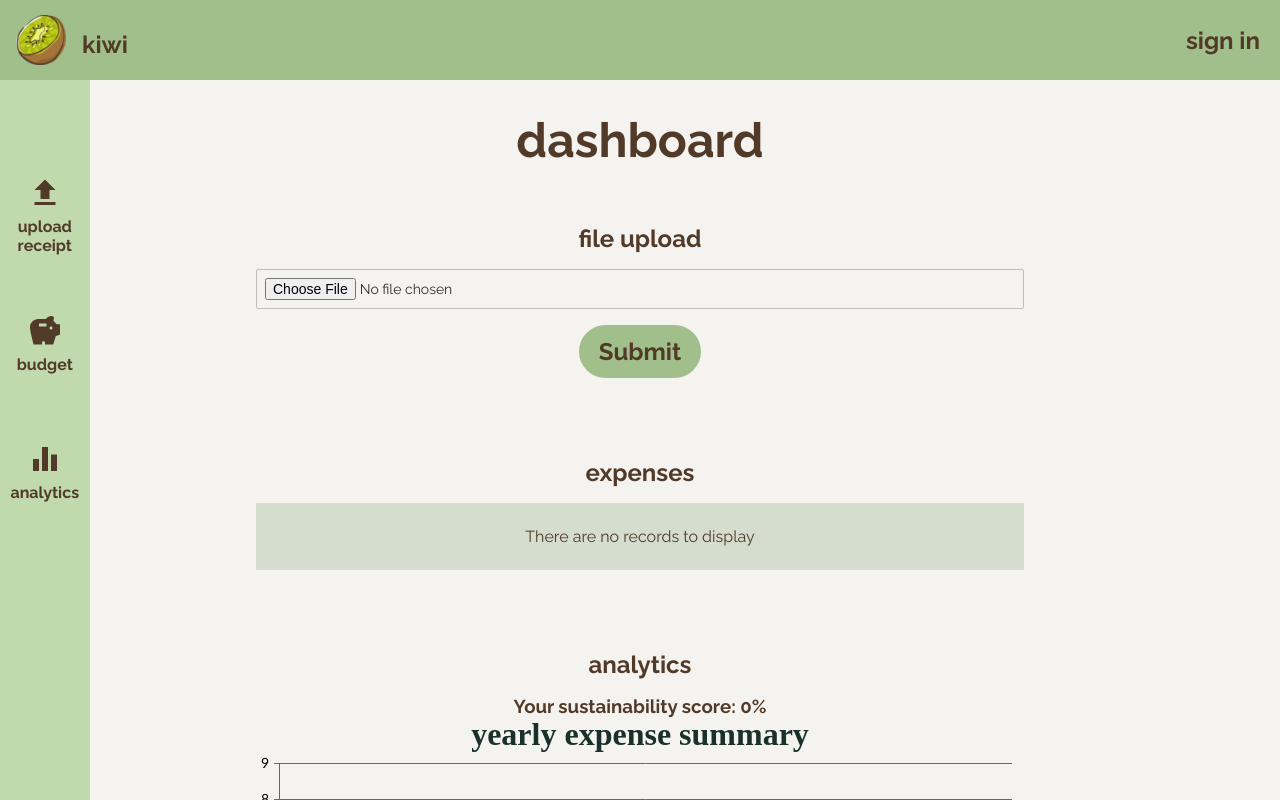
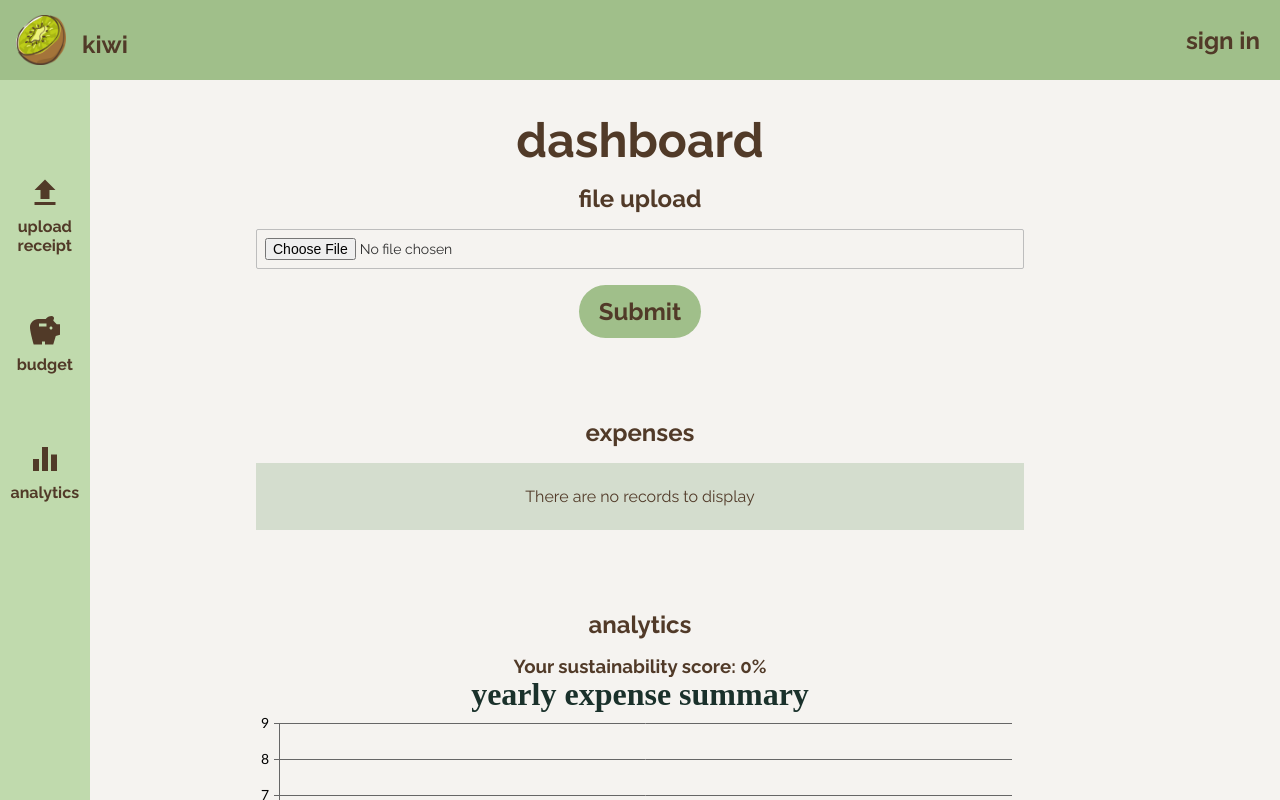
Before and after one commit to jadekeegan/kiwi, a React (Create React App) app: page /dashboard/1 in a window 1280 px wide. Shown: the top 800 px of the page. Built offline with nearby package versions, Linux system fonts and the light colour scheme.

Commit message:
fixed css

```diff
--- a/src/components/resources.component.css
+++ b/src/components/resources.component.css
@@ -32,7 +32,7 @@ div.slide-up p {
   }
 }
 
-h1{
+.title {
     padding-bottom: 5vh;
 }
 
--- a/src/components/resources.component.js
+++ b/src/components/resources.component.js
@@ -8,7 +8,7 @@ render() {
     return (
         <div className='slide-up'>
             <div>
-                <h1>extra resources for your financial journey!</h1>
+                <h1 className="title">extra resources for your financial journey!</h1>
                 <p>
                     read a complete guide with <span> </span>
                     <a href="https://www.investopedia.com/personal-finance-4427760/">
--- a/src/index.css
+++ b/src/index.css
@@ -33,8 +33,8 @@ router-outlet + *  {
 
 h1 {
   font-size: 7em;
-  margin-bottom: 1rem;
   font-weight: 700;
+  padding-bottom: 3rem;
 }
 
 p {
```
